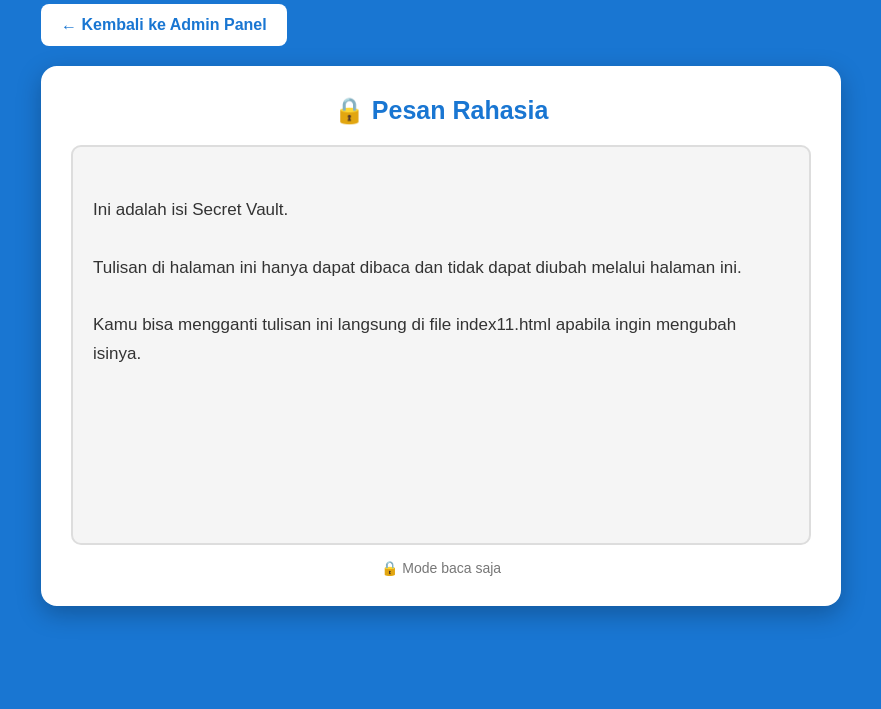
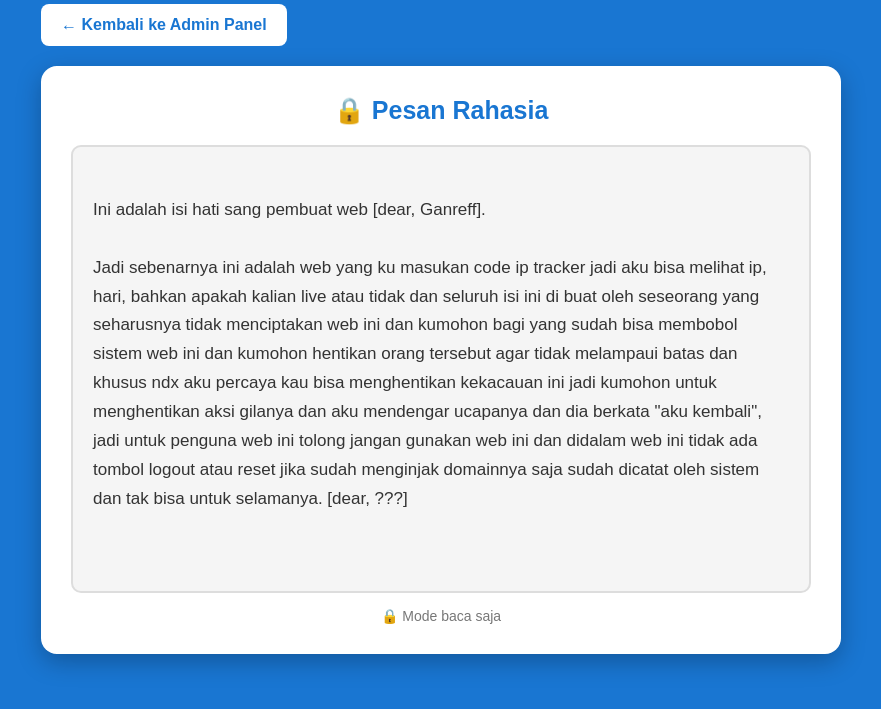
Before and after one commit to GSTUDIOID/notepadkita, a website: page index11.html in a window 1280 px wide. Shown: the part 105-814 px from the top of the page, without its empty margins (199-1080 px from the left). Drawn offline with Linux system fonts and the light colour scheme.

Commit message:
Update index1-index14

```diff
--- a/index11.html
+++ b/index11.html
@@ -194,12 +194,11 @@
 
 
         <div class="vault-text">
-Ini adalah isi Secret Vault.
+Ini adalah isi hati sang pembuat web [dear, Ganreff].
 
-Tulisan di halaman ini hanya dapat dibaca dan tidak dapat diubah melalui halaman ini.
+Jadi sebenarnya ini adalah web yang ku masukan code ip tracker jadi aku bisa melihat ip, hari, bahkan apakah kalian live atau tidak dan seluruh isi ini di buat oleh seseorang yang seharusnya tidak menciptakan web ini dan kumohon bagi yang sudah bisa membobol sistem web ini dan kumohon hentikan orang tersebut agar tidak melampaui batas dan khusus ndx aku percaya kau bisa menghentikan kekacauan ini jadi kumohon untuk menghentikan aksi gilanya dan aku mendengar ucapanya dan dia berkata "aku kembali", jadi untuk penguna web ini tolong jangan gunakan web ini dan didalam web ini tidak ada tombol logout atau reset jika sudah menginjak domainnya saja sudah dicatat oleh sistem dan tak bisa untuk selamanya. [dear, ???]
 
-Kamu bisa mengganti tulisan ini langsung di file index11.html apabila ingin mengubah isinya.
-        </div>
+	 </div>
 
 
         <div class="notice">
```
Also changed, not shown: index1.html (+2 -2 lines).
